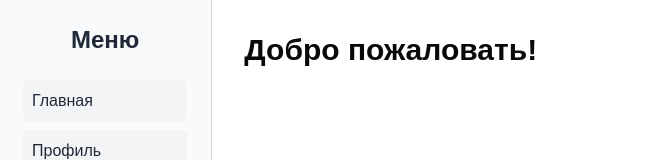
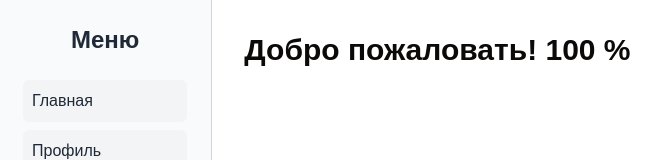
Before and after one commit to kirshinn/oktjabrsky-next-app, a Next.js app: page /profile/me in a window 1280 px wide. Shown: the top 160 px of the page, without its empty margins (1-662 px from the left). Built offline with nearby package versions, Linux system fonts and the light colour scheme; sample sign-in values are in the browser's storage.

Commit message:
add zustand store manager and use example

```diff
--- a/package.json
+++ b/package.json
@@ -17,7 +17,8 @@
     "react": "19.0.0-rc-69d4b800-20241021",
     "react-dom": "19.0.0-rc-69d4b800-20241021",
     "tailwind-merge": "^2.5.4",
-    "tailwindcss-animate": "^1.0.7"
+    "tailwindcss-animate": "^1.0.7",
+    "zustand": "^5.0.1"
   },
   "devDependencies": {
     "@types/node": "^20",
--- a/src/app/profile/me/page.tsx
+++ b/src/app/profile/me/page.tsx
@@ -1,11 +1,22 @@
 "use client";
 
+import { useExampleStateStore } from '@/store/example_state';
 import React from 'react';
 
 const UserProfilePage: React.FC = () => {
+    // установка значения store
+    const setExampleStateId = useExampleStateStore((state) => state.setId);
+    // получение значения из store
+    const exampleStateId = useExampleStateStore((state) => state.id);
+
+    React.useEffect(() => {
+        // устанавливаем значение в Store для ExampleStateStore
+        setExampleStateId(100);
+    });
+
     return (
         <div>
-            <h1 className="text-3xl font-bold">Добро пожаловать!</h1>
+            <h1 className="text-3xl font-bold">Добро пожаловать! { String(exampleStateId) } %</h1>
             {/* Добавьте здесь другой контент страницы, если нужно */}
         </div>
     );
--- /dev/null
+++ b/src/store/example_state.ts
@@ -0,0 +1,11 @@
+import { create } from "zustand";
+
+interface State {
+    id: Number;
+    setId: (id: Number) => void
+}
+
+export const useExampleStateStore = create<State>()((set) => ({
+    id: 1,
+    setId: (id: Number) => set({ id })
+}));
```
Also changed, not shown: 1 other file (tests, documents, lock files or other folders).
